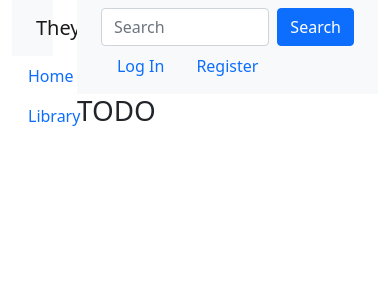
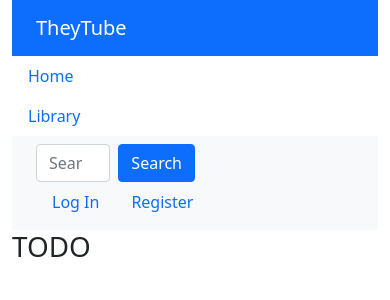
Before and after one commit to GustavoSchwantz/final-project, a Django app: page / in a window 390 px wide. Shown: the top 300 px of the page. Run offline with Django 3.2, Linux system fonts and the light colour scheme; some libraries are stand-ins or nearby versions.

Commit message:
letting initial layout more mobile-responsive

```diff
--- a/tube/templates/tube/index.html
+++ b/tube/templates/tube/index.html
@@ -7,9 +7,9 @@
 
         <div class="row">
 
-            <div class="col-2">
+            <div class="col-lg-2 col-sm-12">
 
-                <nav class="navbar navbar-light bg-light">
+                <nav class="navbar navbar-dark bg-primary">
                     <div class="container-fluid">
                         <a class="navbar-brand" href="#">TheyTube</a>
                     </div>
@@ -25,36 +25,25 @@
 
             </div>
 
-            <div class="col-10">
+            <div class="col-lg-10 col-sm-12">
 
                 <nav class="navbar navbar-light bg-light">
                     <div class="container-fluid">
-                        <form class="d-flex">
+                        <form class="d-flex w-50">
                             <input class="form-control me-2" type="search" placeholder="Search" aria-label="Search">
                             <button class="btn btn-primary" type="submit">Search</button>
                         </form>
-                        <ul class="nav">
+                        <nav class="nav">
                             {% if user.is_authenticated %}
-                                <li class="nav-item">
-                                    <a class="nav-link" href="javascript:void(0);" onclick="upload_video();">Upload Video</a>
-                                </li>
-                                <li class="nav-item">
-                                    <a class="nav-link" href="#">Notifications</a>
-                                </li>
-                                <li class="nav-item">
-                                    <a class="nav-link" href="{% url 'logout' %}">Log Out</a>
-                                </li>
+                                <a class="nav-link" href="javascript:void(0);" onclick="upload_video();">Upload Video</a>
+                                <a class="nav-link" href="#">Notifications</a>
+                                <a class="nav-link" href="{% url 'logout' %}">Log Out</a>
                             {% else %}
-                                <li class="nav-item">
-                                    <a class="nav-link" href="{% url 'login' %}">Log In</a>
-                                </li>
-                                <li class="nav-item">
-                                    <a class="nav-link" href="{% url 'register' %}">Register</a>
-                                </li>
+                                <a class="nav-link" href="{% url 'login' %}">Log In</a>
+                                <a class="nav-link" href="{% url 'register' %}">Register</a>
                             {% endif %}
-                        </ul>
+                        </nav>
                     </div>
-
                 </nav>
 
                 <h1>TODO</h1>
--- a/tube/templates/tube/layout.html
+++ b/tube/templates/tube/layout.html
@@ -3,6 +3,7 @@
 <!doctype html>
 <html lang="en">
   <head>
+
     <!-- Required meta tags -->
     <meta charset="utf-8">
     <meta name="viewport" content="width=device-width, initial-scale=1">
```
Also changed, not shown: db.sqlite3.
